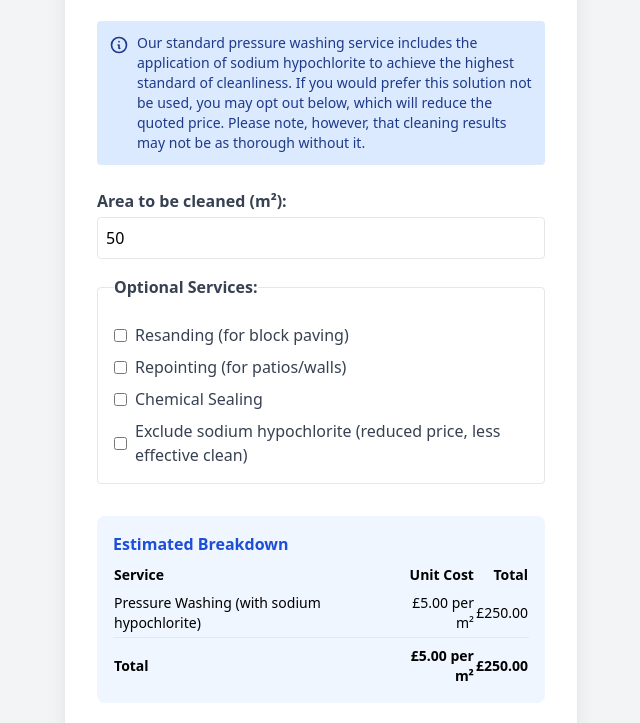
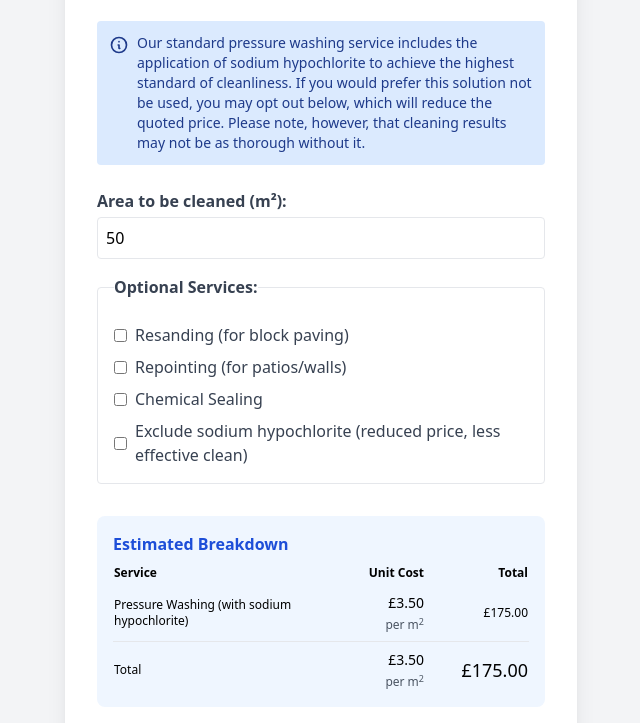
Before and after one commit to Kieran-Sears/cleaning-website, a plain HTML site: page index.html in a window 1280 px wide. Shown: the part 219-942 px from the top of the page, without its empty margins (319-959 px from the left). Drawn offline with nearby package versions, Linux system fonts and the light colour scheme.

Commit message:
Update breakdown table formatting

```diff
--- a/index.html
+++ b/index.html
@@ -7,7 +7,7 @@
   <!-- Tailwind CSS CDN -->
   <script src="https://cdn.tailwindcss.com"></script>
 </head>
-<body class="bg-gray-100 min-h-screen flex items-center justify-center px-4 py-8">
+<body class="bg-gray-100 min-h-screen flex items-center justify-center px-6 py-8">
   <div class="max-w-lg w-full bg-white rounded-2xl shadow-xl p-8">
     <h1 class="text-3xl font-bold text-gray-800 mb-2 text-center">Pressure Washing Cost Estimator</h1>
     <p class="text-gray-500 mb-6 text-center">Get a quick estimate of what you might expect to pay per square meter for pressure washing services, including optional extras.</p>
@@ -55,13 +55,13 @@
     </div>
 
     <footer class="mt-8 text-center text-gray-400 text-xs">
-      &copy; 2025 Your Company Name
+      &copy; 2025 K Sears External Cleaning Services
     </footer>
   </div>
   <script>
     // Example base prices (per sqm)
     const PRICES = {
-      base: 5,             // Pressure washing with SH (per m²)
+      base: 3.5,             // Pressure washing with SH (per m²)
       base_no_sh: 2.7,       // Pressure washing WITHOUT SH (per m²)
       resanding: 2.0,        // Resanding (per m²)
       repointing: 6.0,       // Repointing (per m²)
@@ -113,8 +113,13 @@
         .map(i => `
           <tr>
             <td class="py-1">${i.label}</td>
-            <td class="py-1 text-right">${formatGBP(i.price)} per m²</td>
-            <td class="py-1 text-right">${formatGBP(i.price * sqm)}</td>
+            <td class="py-2 text-right">
+                <div class="flex flex-col items-end">
+                    <span class="text-sm font-medium">${formatGBP(i.price)}</span>
+                    <span class="text-xs text-gray-600 mt-1">per m<sup>2</sup></span>
+                </div>
+            </td>
+            <td class="py-2 text-right">${formatGBP(i.price * sqm)}</td>
           </tr>
         `).join('');
 
@@ -123,7 +128,12 @@
 
 document.getElementById('breakdown').innerHTML = `
     <h2 class="font-semibold text-blue-700 mb-2">Estimated Breakdown</h2>
-        <table class="w-full text-sm">
+    <table class="w-full text-xs">
+        <colgroup>
+            <col style="width: 50%;">
+            <col style="width: 25%;">
+            <col style="width: 25%;">
+        </colgroup>
         <thead>
             <tr>
                 <th class="text-left pb-1">Service</th>
@@ -135,14 +145,20 @@
             ${rows}
         </tbody>
         <tfoot>
-            <tr class="border-t font-bold">
+            <tr class="border-t">
                 <td class="pt-2">Total</td>
-              <td class="pt-2 text-right">${formatGBP(totalPerSqm)} per m²</td>
-              <td class="pt-2 text-right">${formatGBP(total)}</td>
+                <td class="pt-2 text-right">
+                    <div class="flex flex-col items-end">
+                        <span class="text-sm font-medium">${formatGBP(totalPerSqm)}</span>
+                        <span class="text-xs text-gray-600 mt-1">per m<sup>2</sup></span>
+                    </div>
+                </td>
+                <td class="pt-2 text-right text-lg">${formatGBP(total)}</td>
             </tr>
         </tfoot>
     </table>
 `;
+
     }
 
     document.getElementById('costForm').addEventListener('input', calculateAndRender);
```
Lines whose indentation alone changed are shown as unchanged.
